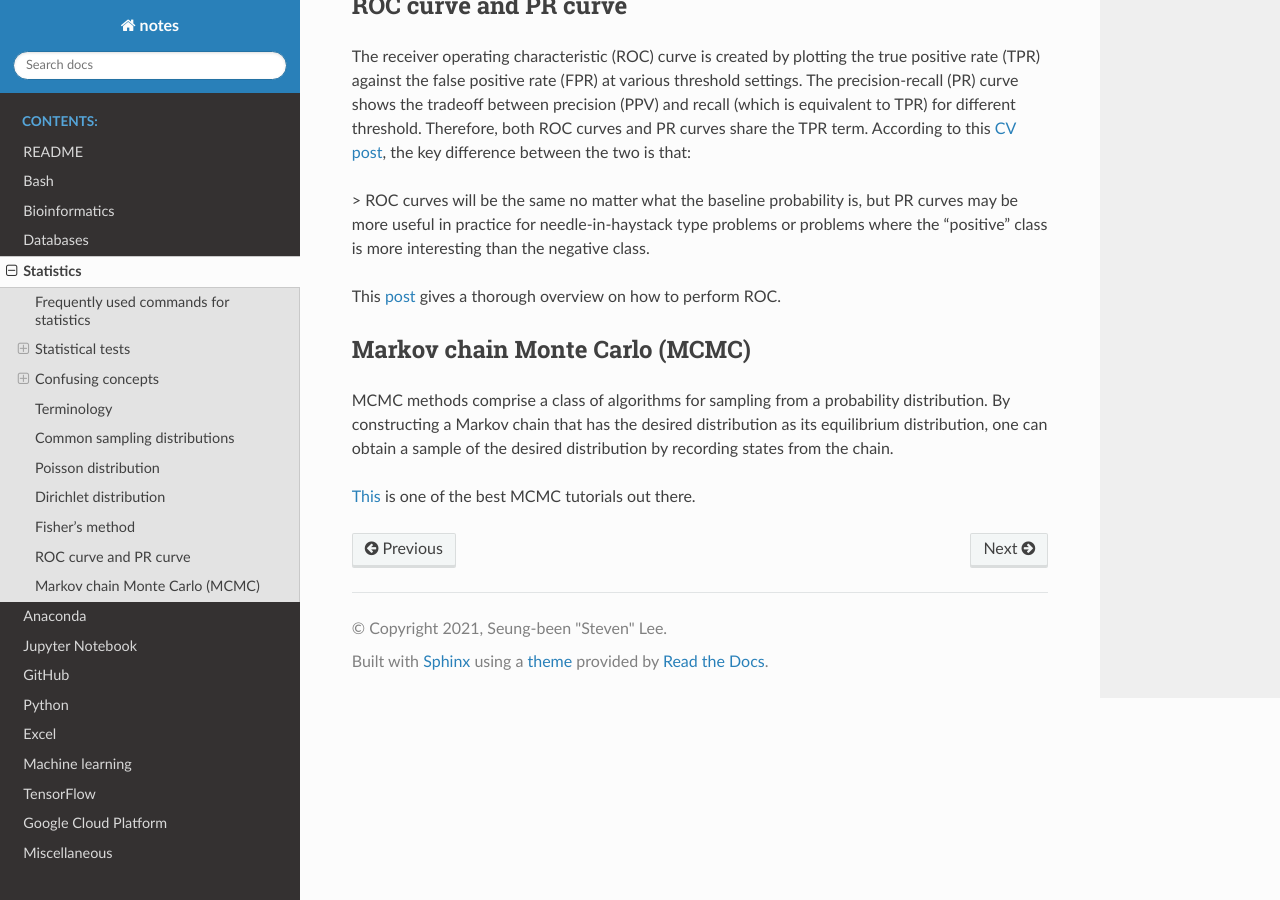
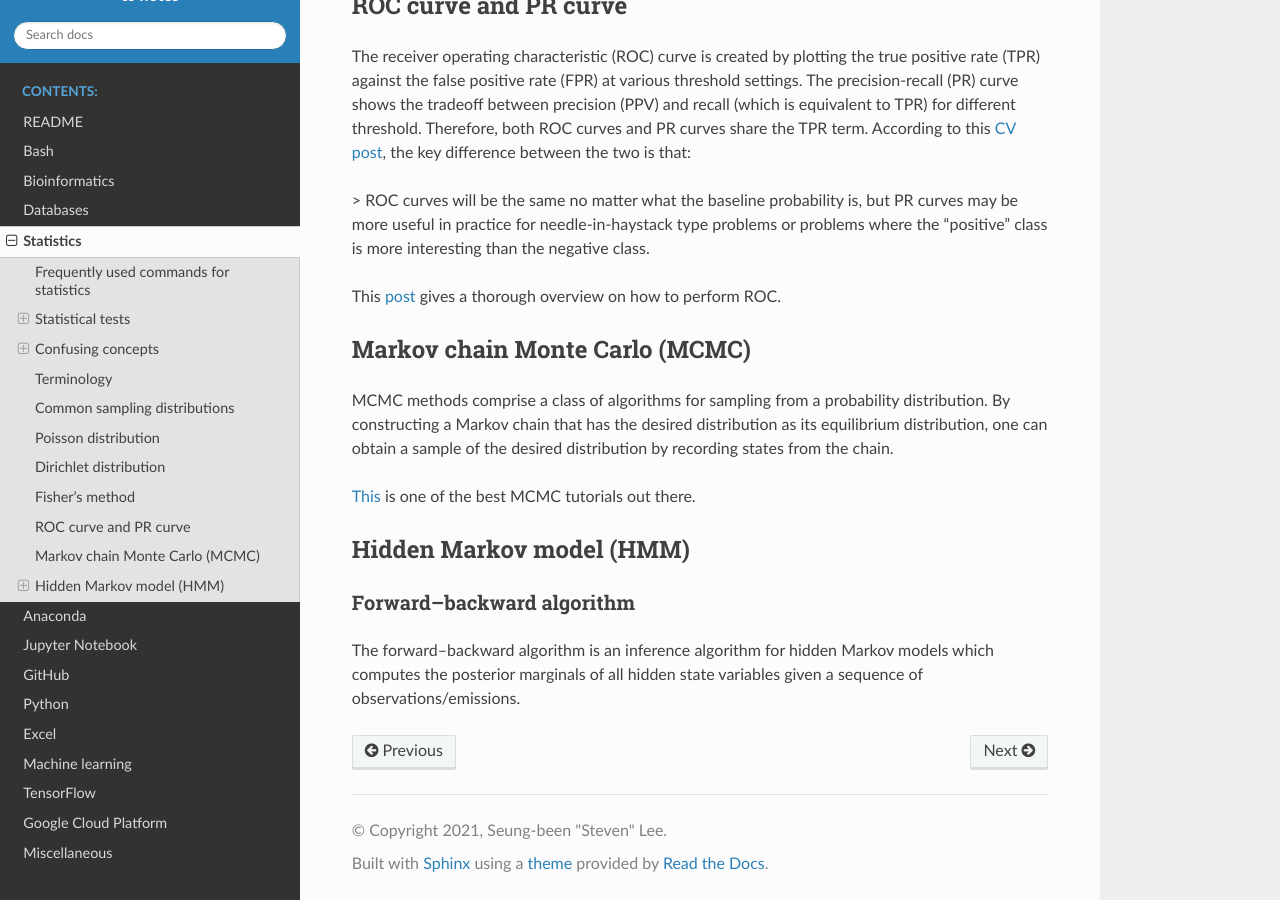
Before and after one commit to sbslee/notes, a Sphinx documentation site: the page built from docs/statistics.rst, in a window 1280 px wide and 900 px high, scrolled down 8494 px. Built offline with Sphinx 7.4.7 and the Read the Docs theme 2.0.0, drawn with Linux system fonts in a browser that asks for light colours.

Commit message:
Update docs

```diff
--- a/docs/statistics.rst
+++ b/docs/statistics.rst
@@ -279,3 +279,11 @@ Markov chain Monte Carlo (MCMC)
 MCMC methods comprise a class of algorithms for sampling from a probability distribution. By constructing a Markov chain that has the desired distribution as its equilibrium distribution, one can obtain a sample of the desired distribution by recording states from the chain.
 
 `This <https://towardsdatascience.com/markov-chain-monte-carlo-in-python-44f7e609be98>`__ is one of the best MCMC tutorials out there.
+
+Hidden Markov model (HMM)
+=========================
+
+Forward–backward algorithm
+--------------------------
+
+The forward–backward algorithm is an inference algorithm for hidden Markov models which computes the posterior marginals of all hidden state variables given a sequence of observations/emissions.
```
